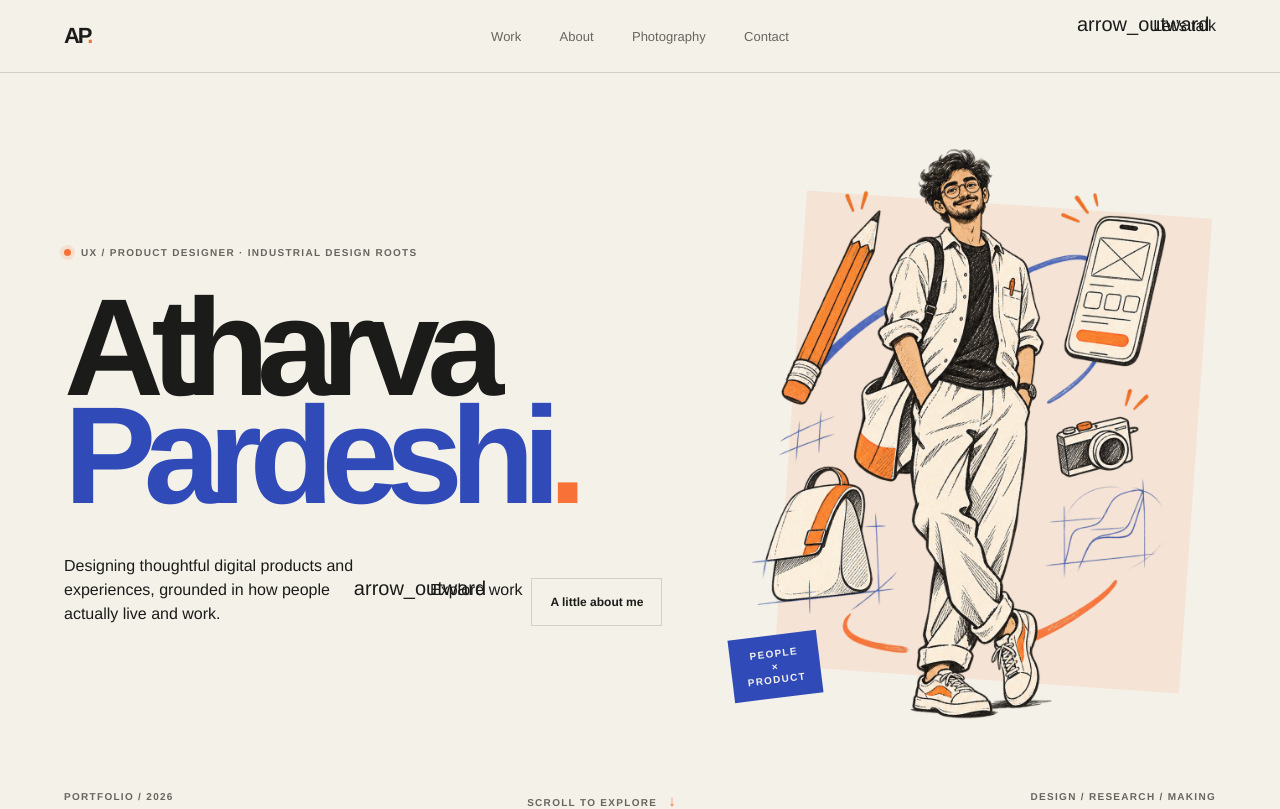
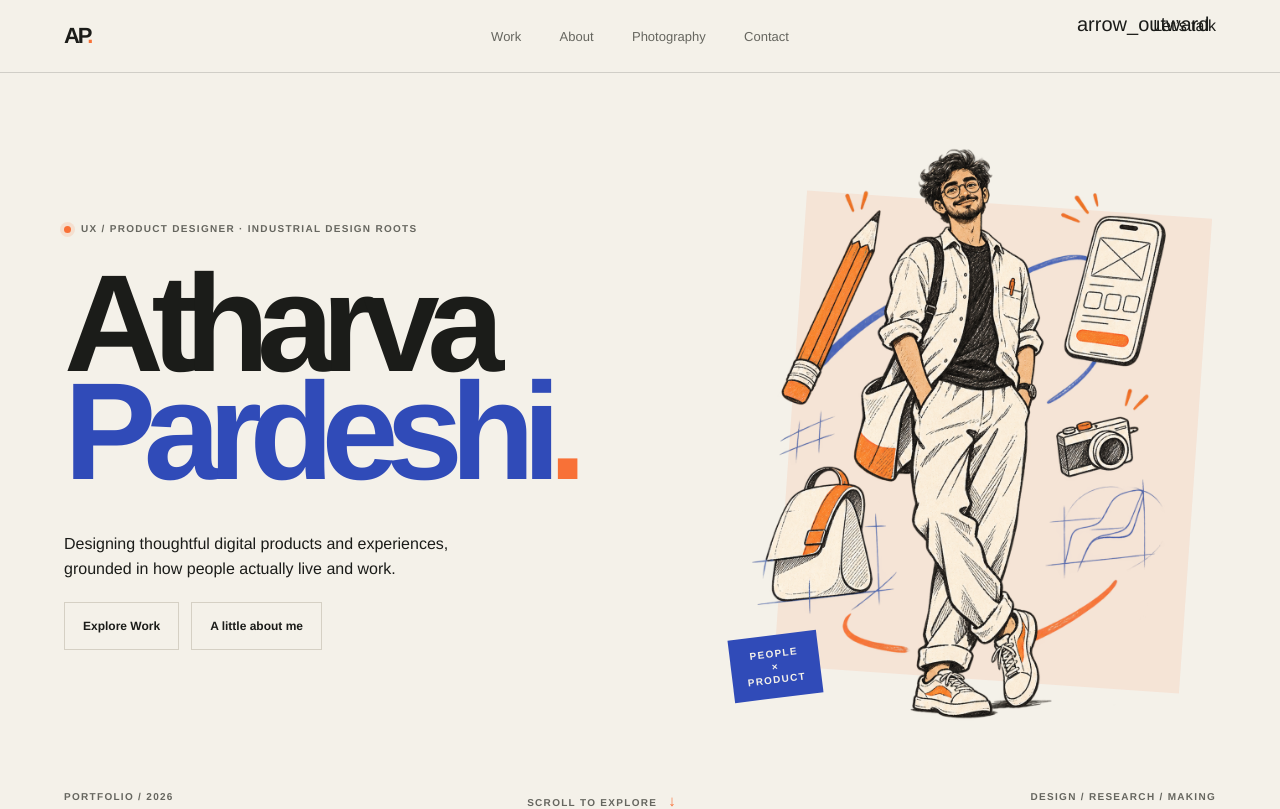
Before and after one commit to atharvap99/portfolio26, a React (Vite) app: page / in a window 1280 px wide. Shown: the top 809 px of the page. Built offline with nearby package versions, Linux system fonts and the light colour scheme.

Commit message:
Align homepage hero buttons

```diff
--- a/src/Responsive.css
+++ b/src/Responsive.css
@@ -18,13 +18,6 @@
   }
   .hero-art {
     min-height: 390px;
-  }
-  .hero-bottom {
-    align-items: flex-start;
-    flex-direction: column;
-  }
-  .hero-actions {
-    margin-top: 4px;
   }
   .intro-statement, .about-story-grid {
     padding-left: 8%;
--- a/src/pages/Home.css
+++ b/src/pages/Home.css
@@ -42,23 +42,24 @@
   font-style: normal;
 }
 .hero-bottom {
-  max-width: 610px;
+  max-width: 500px;
   margin-top: 45px;
   display: flex;
-  align-items: flex-end;
-  justify-content: space-between;
-  gap: 28px;
+  flex-direction: column;
+  align-items: flex-start;
+  gap: 20px;
 }
 .hero-bottom > p {
-  max-width: 290px;
+  max-width: 430px;
   margin: 0;
   font-size: 16px;
-  line-height: 1.5;
+  line-height: 1.6;
 }
 .hero-actions {
   display: flex;
+  align-items: center;
   flex-wrap: wrap;
-  gap: 9px;
+  gap: 12px;
 }
 .hero-art {
   min-height: 480px;
--- a/src/pages/Home.tsx
+++ b/src/pages/Home.tsx
@@ -21,9 +21,7 @@ function Home() {
           <div className="hero-bottom">
             <p>Designing thoughtful digital products and experiences, grounded in how people actually live and work.</p>
             <div className="hero-actions">
-              <MaterialRouteAction className="hero-material-action" to="/work">
-                Explore work
-              </MaterialRouteAction>
+              <Link className="button button-outline" to="/work">Explore Work</Link>
               <Link className="button button-outline" to="/about">A little about me</Link>
             </div>
           </div>
```
